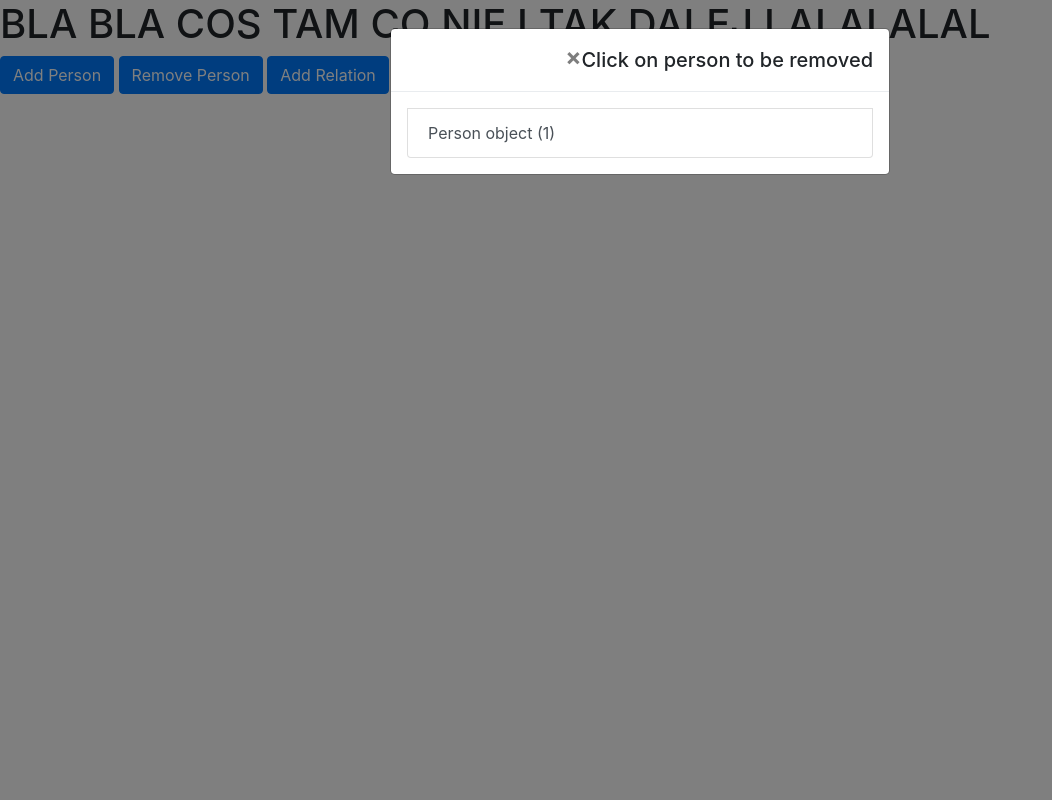
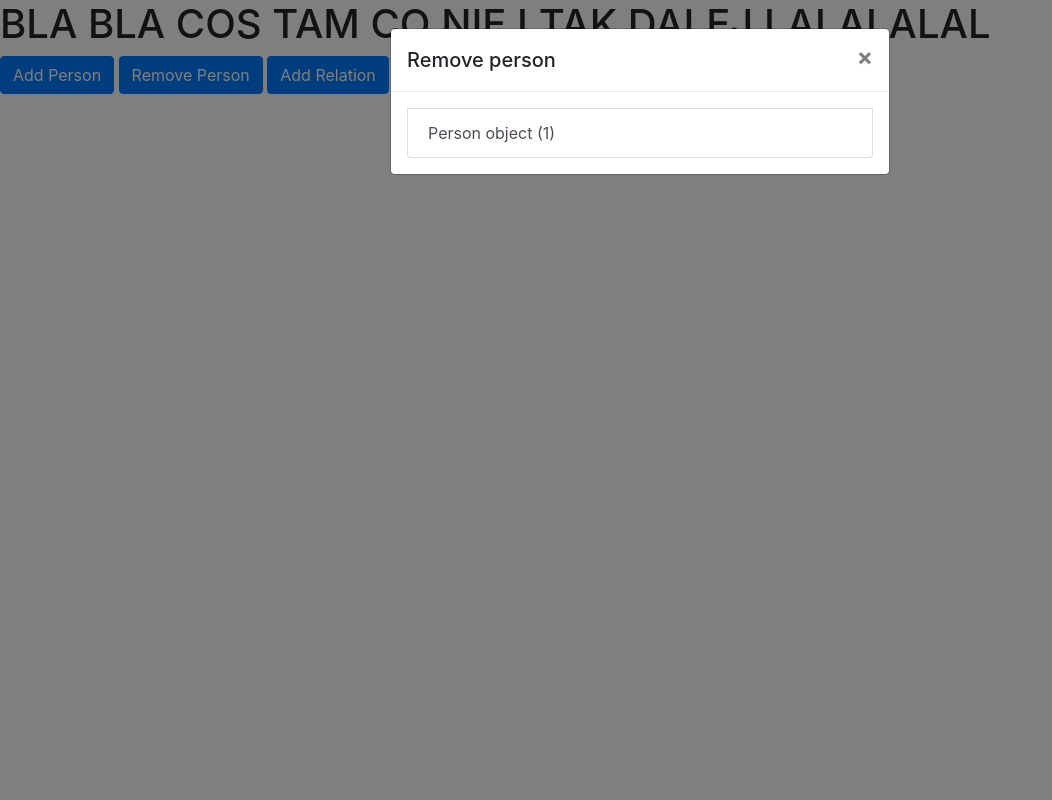
Before and after one commit to Agwen12/Sondao-Python-Project, a Django app: template sondao/GUI/sondao_web/gentree/templates/index.html in a window 1280 px wide, after a click on "Remove Person". Shown: the whole page, without its empty margins (0-1052 px from the left). Run offline with Django 4.2, Linux system fonts and the light colour scheme; tables that the repository leaves empty hold one stand-in row (values such as "Sample post"); the template is opened without the code that fills it: values that come from a table or form of the project are taken from there, most other values are stand-ins (such as "Sample title", 1, 10 or a date in 2020); parts of the project's set-up code (start-up, migrations or seed data) failed here and were passed over; some libraries are stand-ins or nearby versions.

```diff
--- a/sondao/GUI/sondao_web/gentree/templates/_modals.html
+++ b/sondao/GUI/sondao_web/gentree/templates/_modals.html
@@ -49,8 +49,8 @@
   <div class="modal-dialog">
     <div class="modal-content">
       <div class="modal-header">
+        <h5 class="modal-title" id="removePersonModalLabel">Remove person</h5>
         <button type="button" class="close" data-dismiss="modal" aria-hidden="true">×</button>
-        <h5 class="modal-title" id="removePersonModalLabel">Click on person to be removed</h5>
       </div>
       <div class="modal-body">
         <div class="list-group">
@@ -88,8 +88,8 @@
   <div class="modal-dialog">
     <div class="modal-content">
       <div class="modal-header">
+        <h5 class="modal-title" id="removeRelationModalLabel">Remove relation</h5>
         <button type="button" class="close" data-dismiss="modal" aria-hidden="true">×</button>
-        <h5 class="modal-title" id="removeRelationModalLabel">Click on relation to be removed</h5>
       </div>
       <div class="modal-body">
         <div class="list-group">
@@ -127,8 +127,8 @@
   <div class="modal-dialog">
     <div class="modal-content">
       <div class="modal-header">
+        <h5 class="modal-title" id="removeDocumentModalLabel">Remove document</h5>
         <button type="button" class="close" data-dismiss="modal" aria-hidden="true">×</button>
-        <h5 class="modal-title" id="removeDocumentModalLabel">Click on relation to be removed</h5>
       </div>
       <div class="modal-body">
         <div class="list-group">
```
